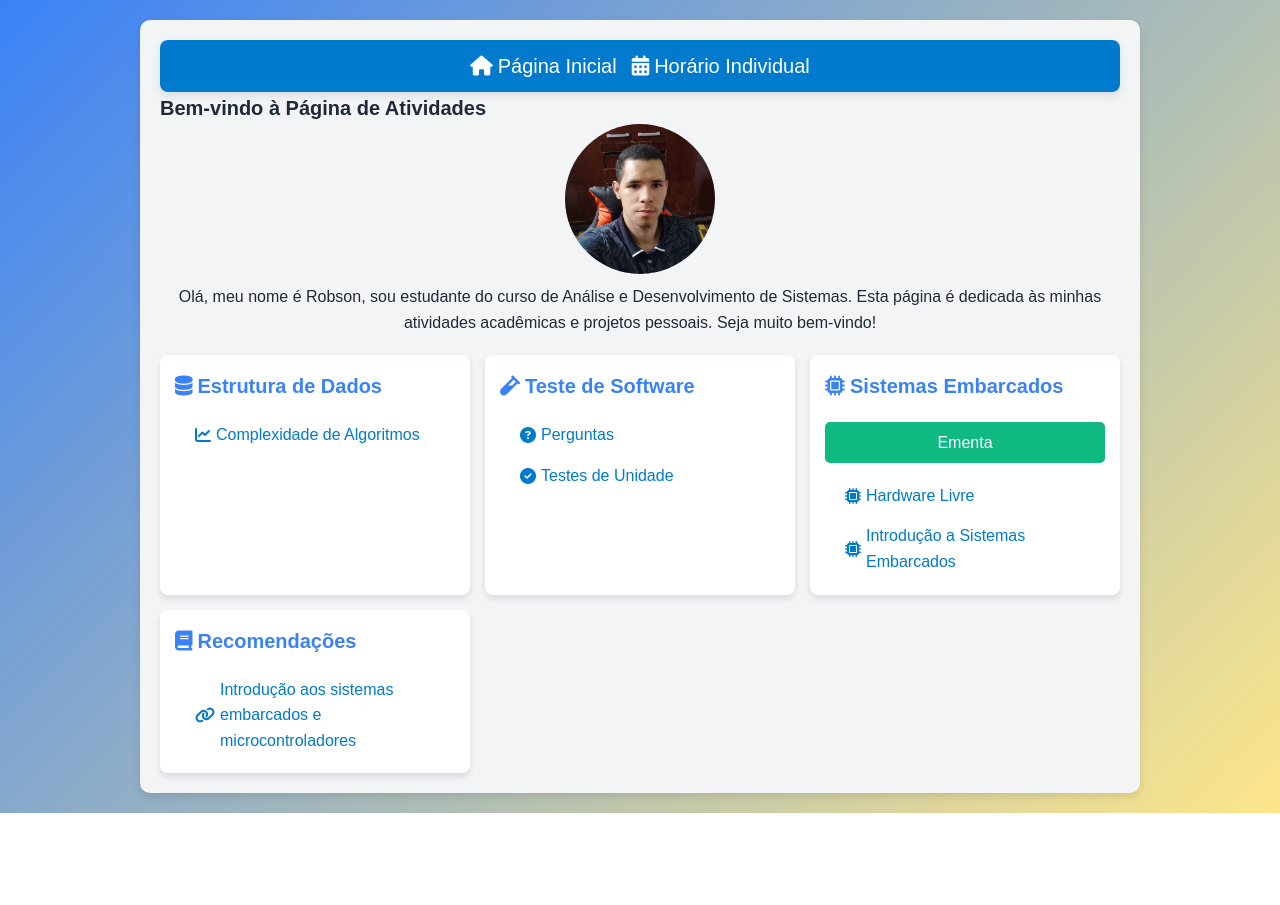
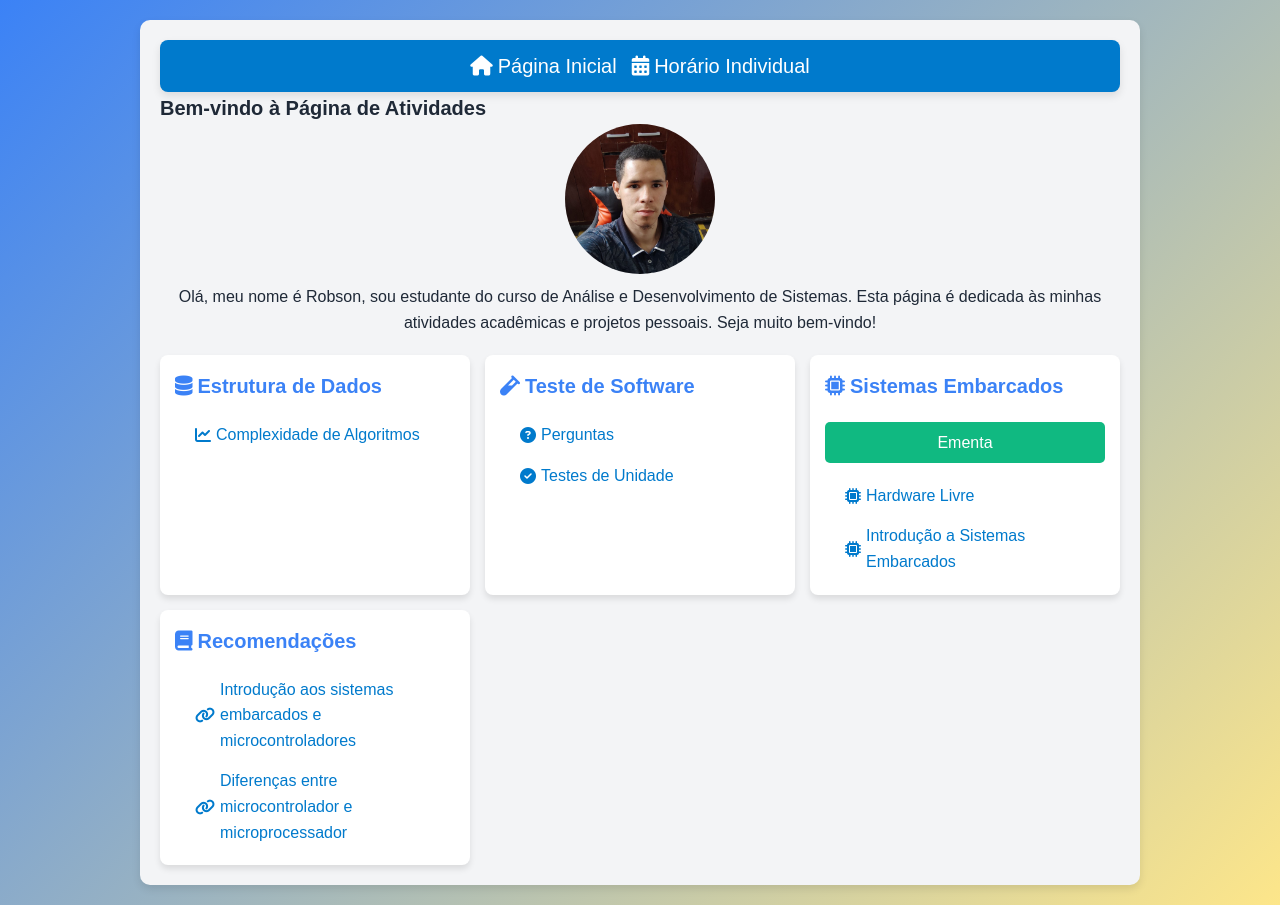
Before and after one commit to rma98/ifpe-ads-activities, a Vue app in the folder subjects/: page /#/ in a window 1280 px wide. Before the commit the page ends 813 px from the top, so only its background shows below. Built offline with nearby package versions, Linux system fonts and the light colour scheme.

Commit message:
feat: Update component HomePage.vue

```diff
--- a/subjects/src/views/HomePage.vue
+++ b/subjects/src/views/HomePage.vue
@@ -87,6 +87,15 @@
               >
                 <i class="fas fa-link"></i> Introdução aos sistemas embarcados e
                 microcontroladores
+              </a>
+            </li>
+            <li>
+              <a
+                href="https://www.makerhero.com/blog/diferencas-entre-microcontrolador-e-microprocessador/?authuser=2"
+                target="_blank"
+                class="link-icon"
+              >
+                <i class="fas fa-link"></i> Diferenças entre microcontrolador e microprocessador
               </a>
             </li>
           </ul>
```
